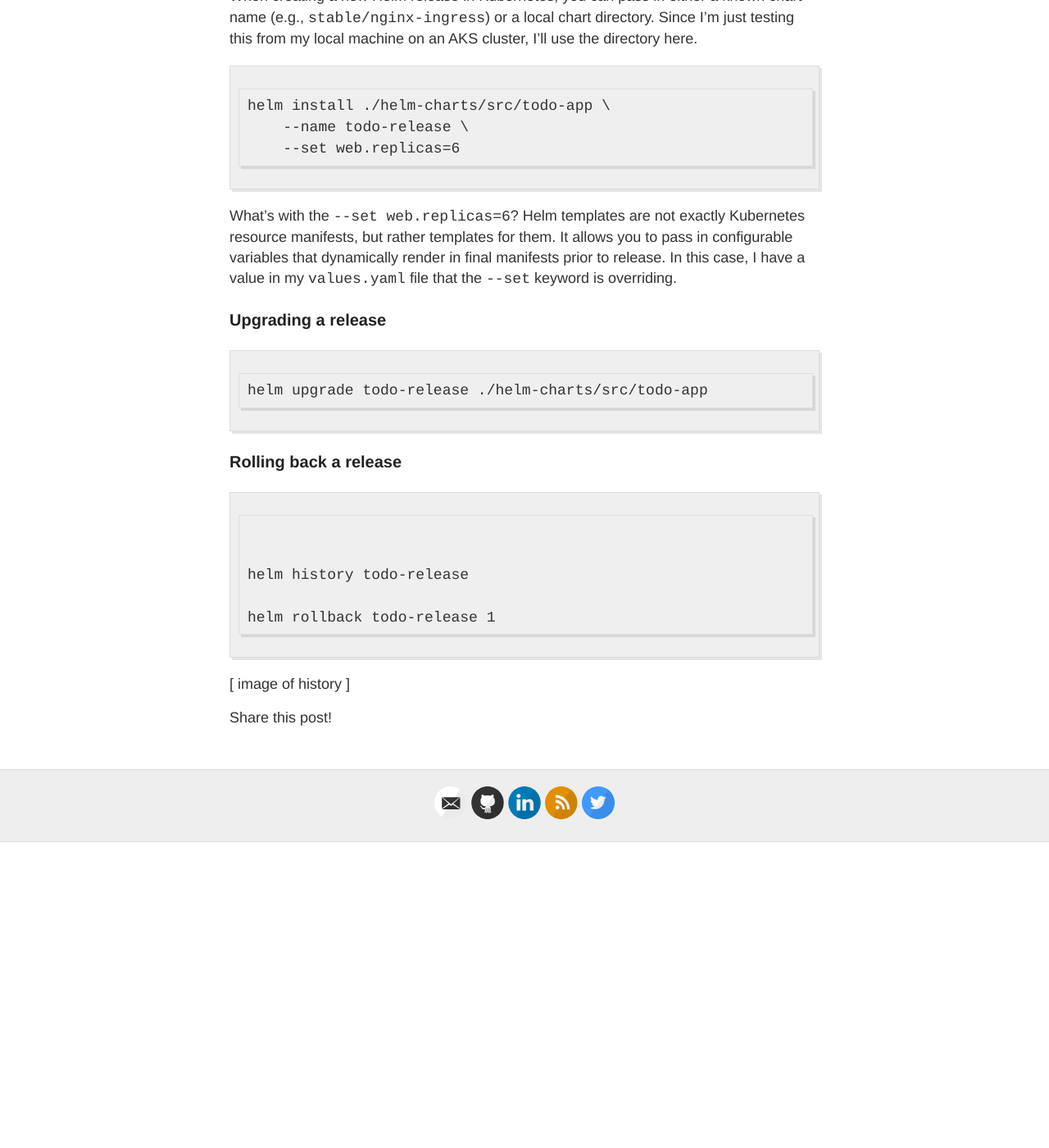
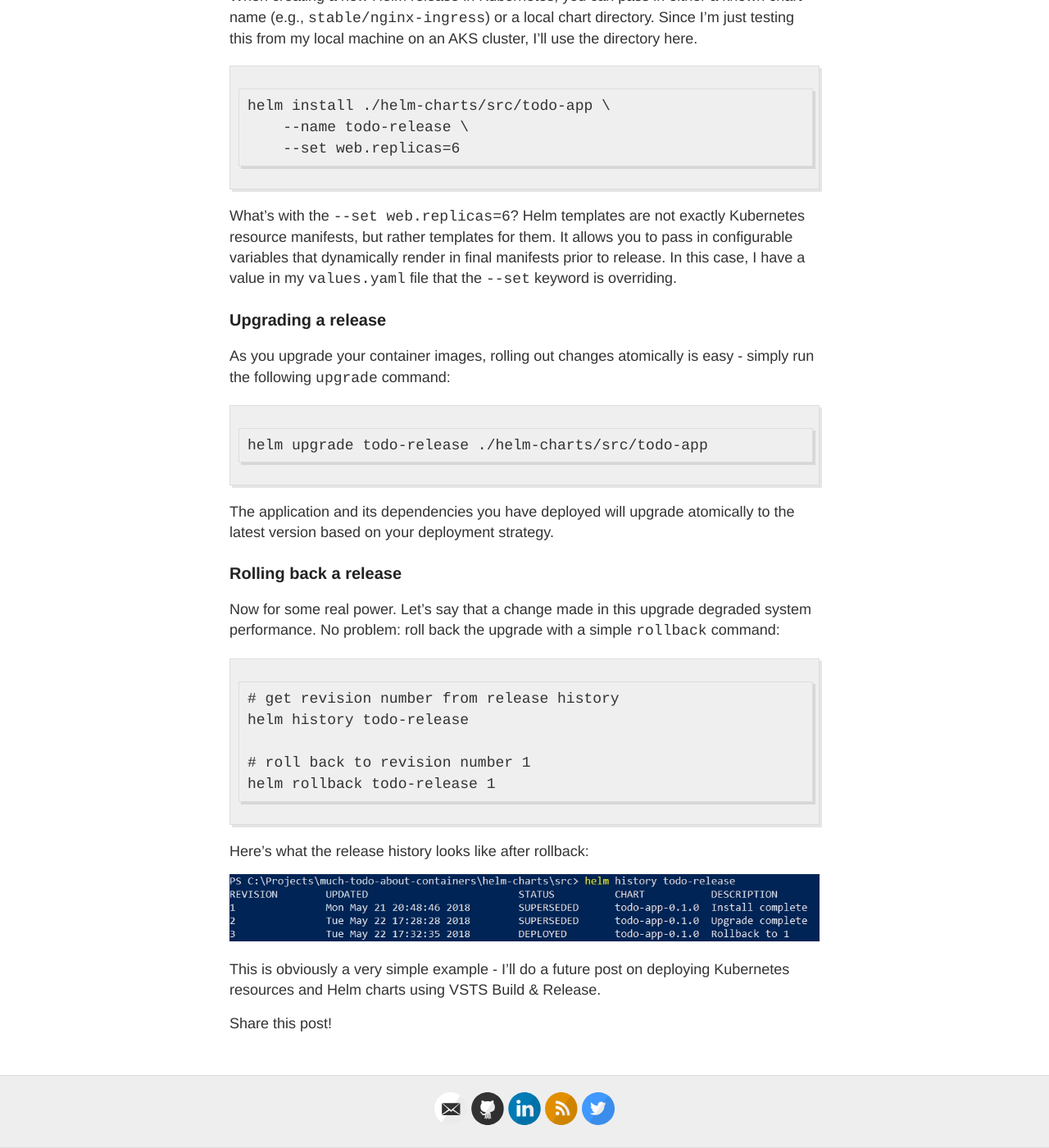
Before and after one commit to brbarnett/brbarnett.github.io, a Jekyll site: the page built from _posts/2018-5-30-the-basics-of-helm.md, in a window 1280 px wide and 1400 px high, scrolled down 1432 px. Shown: the whole window at 82% size. Built offline with Jekyll 4.4.1, drawn with Linux system fonts in a browser that asks for light colours; comment, search, counter and statistics services are not loaded; before the commit the page ends 2459 px from its top, so only the background shows below that.

Commit message:
Helm post content update

````diff
--- a/_posts/2018-5-30-the-basics-of-helm.md
+++ b/_posts/2018-5-30-the-basics-of-helm.md
@@ -47,19 +47,26 @@ helm install ./helm-charts/src/todo-app \
 What's with the `--set web.replicas=6`? Helm templates are not exactly Kubernetes resource manifests, but rather templates for them. It allows you to pass in configurable variables that dynamically render in final manifests prior to release. In this case, I have a value in my `values.yaml` file that the `--set` keyword is overriding.
 
 ### Upgrading a release
+As you upgrade your container images, rolling out changes atomically is easy - simply run the following `upgrade` command:
 
 ```
 helm upgrade todo-release ./helm-charts/src/todo-app
 ```
+The application and its dependencies you have deployed will upgrade atomically to the latest version based on your deployment strategy.
 
 ### Rolling back a release
+Now for some real power. Let's say that a change made in this upgrade degraded system performance. No problem: roll back the upgrade with a simple `rollback` command:
 
 ```
-
-
+# get revision number from release history
 helm history todo-release
 
+# roll back to revision number 1
 helm rollback todo-release 1
 ```
 
-[ image of history ]
+Here's what the release history looks like after rollback:
+
+![_config.yml]({{ site.baseurl }}/images/2018-5-30-the-basics-of-helm/helm-release-history.jpg)
+
+This is obviously a very simple example - I'll do a future post on deploying Kubernetes resources and Helm charts using VSTS Build & Release.
````
